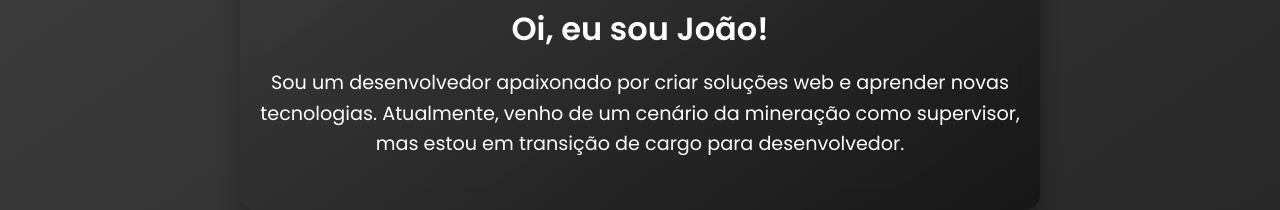
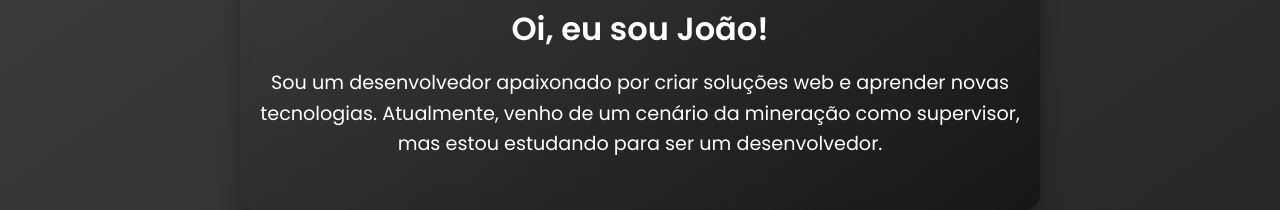
Before and after one commit to FelixDevins/Devins-Felix, a plain HTML site: page index.html in a window 1280 px wide. Shown: the part 480-690 px from the top of the page. Drawn offline with Linux system fonts and the light colour scheme.

Commit message:
Update index.html

```diff
--- a/index.html
+++ b/index.html
@@ -26,7 +26,7 @@
       </div>
       <div class="bio">
         <h3>Oi, eu sou João!</h3>
-        <p>Sou um desenvolvedor apaixonado por criar soluções web e aprender novas tecnologias. Atualmente, venho de um cenário da mineração como supervisor, mas estou em transição de cargo para desenvolvedor.</p>
+        <p>Sou um desenvolvedor apaixonado por criar soluções web e aprender novas tecnologias. Atualmente, venho de um cenário da mineração como supervisor, mas estou estudando para ser um desenvolvedor.</p>
       </div>
     </div>
   </section>
```
